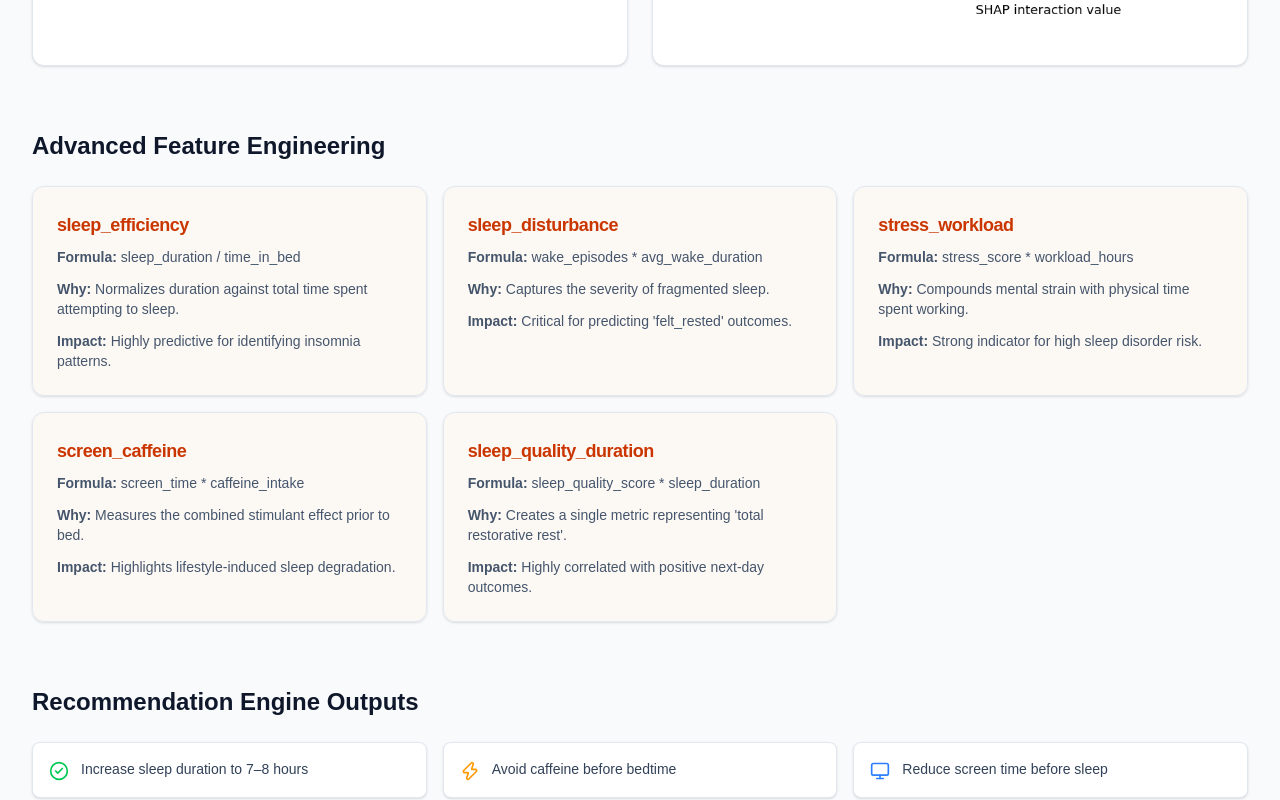
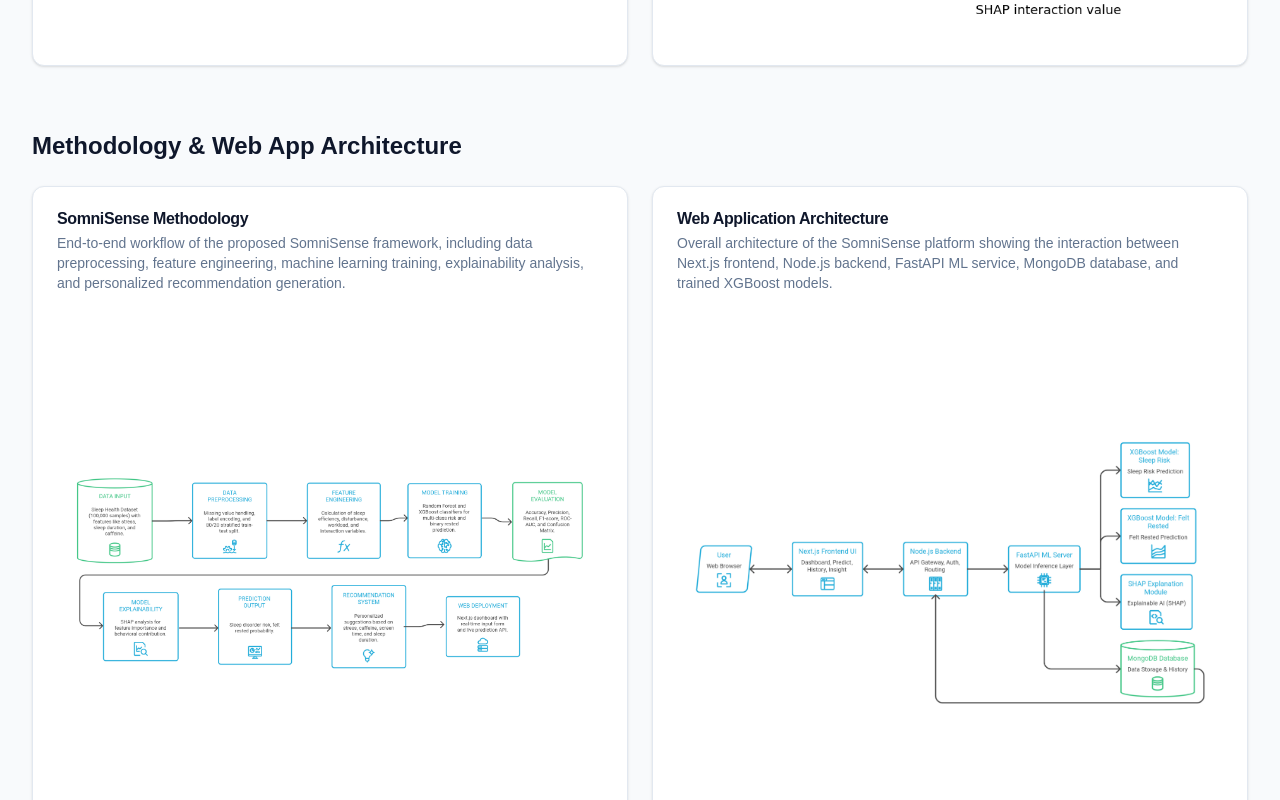
Before and after one commit to mahfuzhasanreza/somnisense-sleep-health, a Next.js app in the folder client/: page /insight in a window 1280 px wide. Shown: the part 2500-3300 px from the top of the page. Built offline with nearby package versions, Linux system fonts and the light colour scheme.

Commit message:
added methodology and web architecture

```diff
--- a/client/src/app/insight/page.tsx
+++ b/client/src/app/insight/page.tsx
@@ -12,6 +12,8 @@ import {
   Activity, Clock, Coffee, Moon, Monitor, Loader2, Sparkles, Target,
   Database, BrainCircuit, CheckCircle2, AlertTriangle, ShieldAlert, Zap
 } from "lucide-react";
+import methodology from "../../../public/somnisense-methodology.png";
+import architecture from "../../../public/SomniSense-web-app-architecture.png";
 
 const chartData = [
   { name: 'Felt Rested RF Accuracy', score: 73.56 },
@@ -273,6 +275,66 @@ export default function Dashboard() {
         </div>
       </section>
 
+      {/* MODEL EXPLAINABILITY & SYSTEM DESIGN */}
+<section>
+  <h2 className="text-2xl font-bold text-slate-900 mb-6">
+    Methodology & Web App Architecture
+  </h2>
+
+  <div className="grid grid-cols-1 md:grid-cols-2 gap-6">
+
+    {/* Methodology */}
+    <Card>
+      <CardHeader>
+        <CardTitle>SomniSense Methodology</CardTitle>
+        <p className="text-sm text-slate-500">
+          End-to-end workflow of the proposed SomniSense framework,
+          including data preprocessing, feature engineering, machine
+          learning training, explainability analysis, and personalized
+          recommendation generation.
+        </p>
+      </CardHeader>
+
+      <CardContent className="flex justify-center rounded-b-xl">
+        <div className="relative w-full aspect-square max-w-lg">
+          <Image
+            src={methodology}
+            alt="SomniSense Methodology"
+            fill
+            className="object-contain"
+          />
+        </div>
+      </CardContent>
+    </Card>
+
+    {/* Web Architecture */}
+    <Card>
+      <CardHeader>
+        <CardTitle>Web Application Architecture</CardTitle>
+        <p className="text-sm text-slate-500">
+          Overall architecture of the SomniSense platform showing the
+          interaction between Next.js frontend, Node.js backend,
+          FastAPI ML service, MongoDB database, and trained XGBoost
+          models.
+        </p>
+      </CardHeader>
+
+      <CardContent className="flex justify-center rounded-b-xl">
+        <div className="relative w-full aspect-square max-w-lg">
+          <Image
+            src={architecture}
+            alt="SomniSense Web Architecture"
+            fill
+            className="object-contain"
+          />
+        </div>
+      </CardContent>
+    </Card>
+
+
+  </div>
+</section>
+
       {/* 7. FEATURE ENGINEERING SECTION */}
       <section>
         <h2 className="text-2xl font-bold text-slate-900 mb-6">Advanced Feature Engineering</h2>
```
Also changed, not shown: client/public/SomniSense-web-app-architecture.png (added), client/public/somnisense-methodology.png (added).
